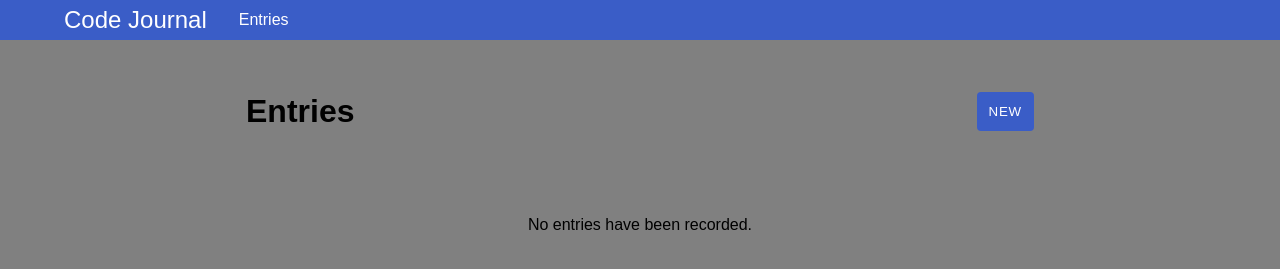
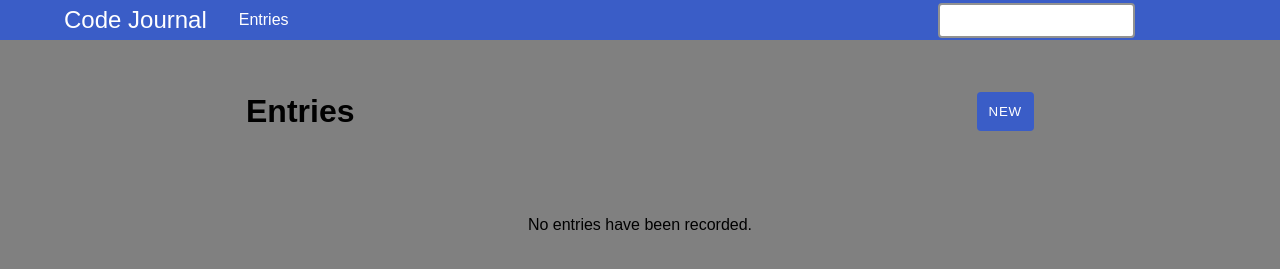
Before and after one commit to easton-morris/code-journal, a website: page index.html in a window 1280 px wide. Drawn offline with Linux system fonts and the light colour scheme.

Commit message:
added the search bar and structured the header

```diff
--- a/css/styles.css
+++ b/css/styles.css
@@ -158,6 +158,10 @@ textarea:focus {
 
 .nav {
   margin: 2rem;
+  width: 70%;
+  display: flex;
+  justify-content: space-between;
+  align-items: center;
 }
 
 .nav-list {
--- a/index.html
+++ b/index.html
@@ -27,6 +27,9 @@
           </li>
         </ul>
       </div>
+      <form action="">
+        <input type="search" class="search-bar">
+      </form>
     </nav>
   </header>
   <main class="container">
```
